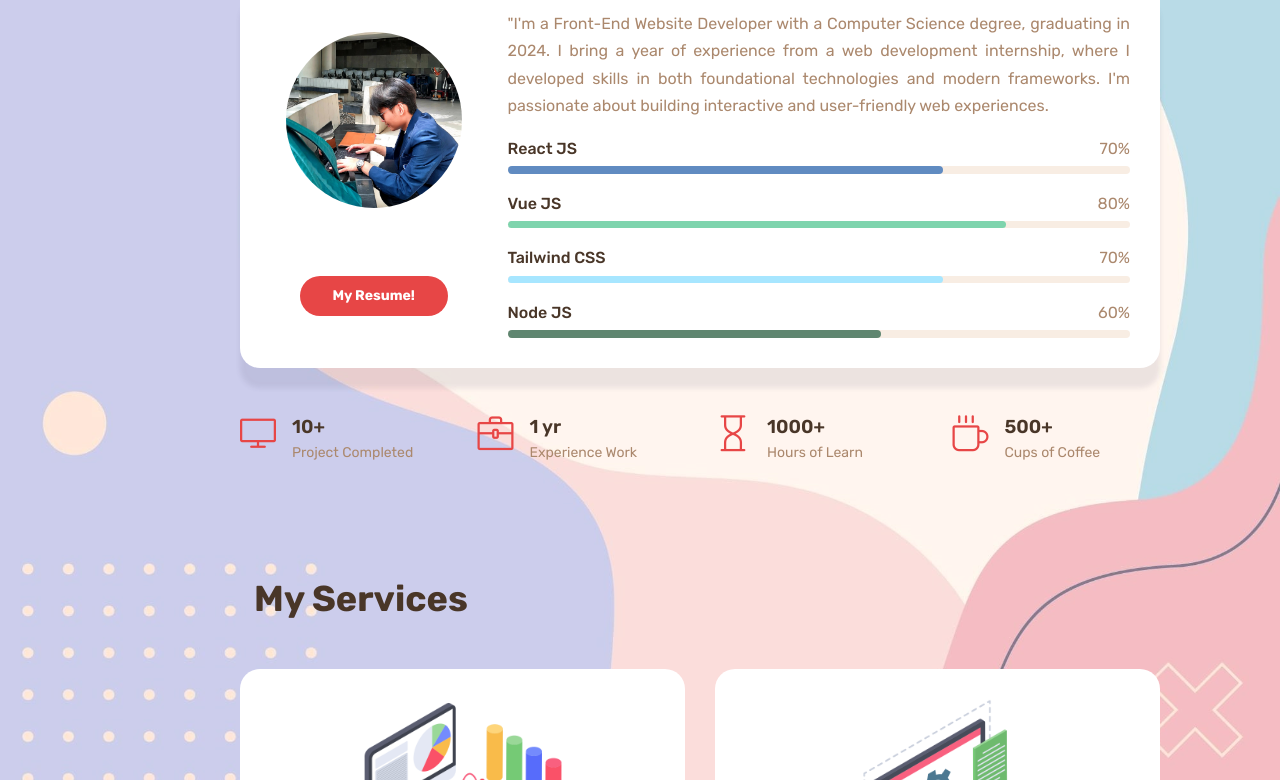
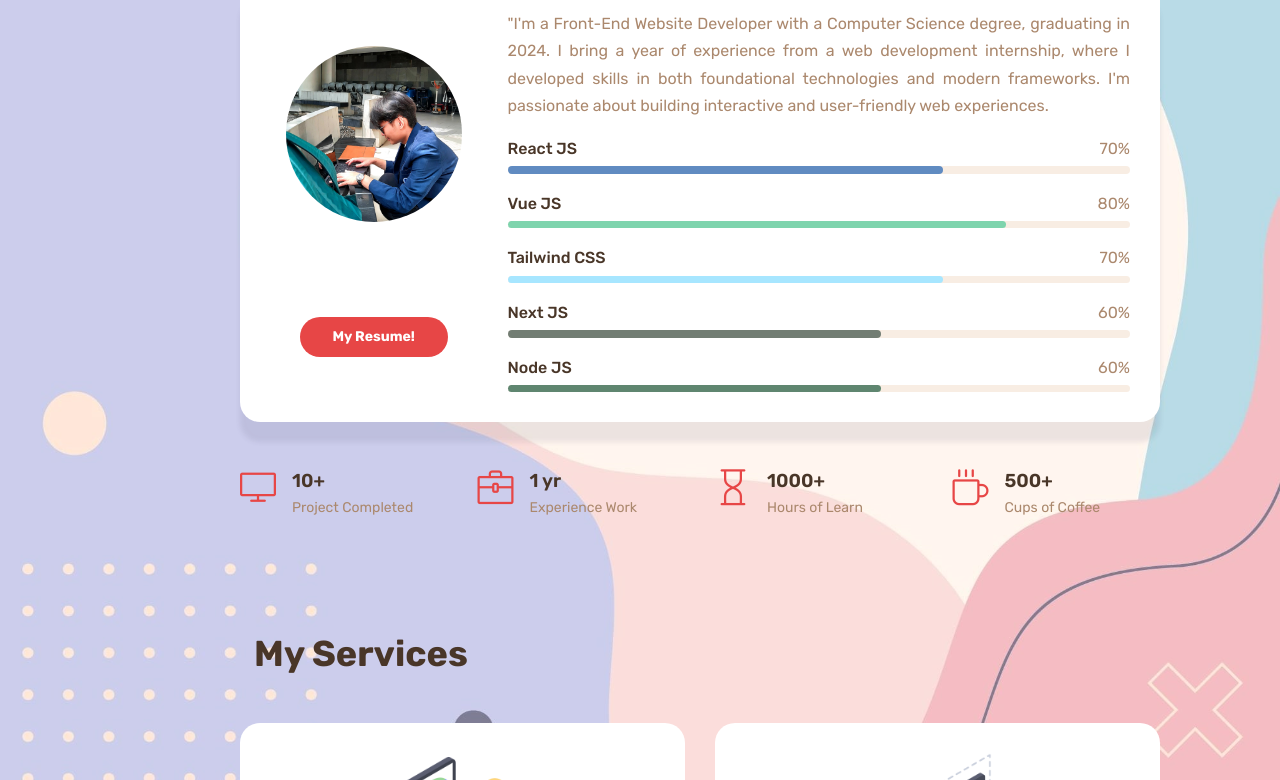
Before and after one commit to YohNikoAdriano/personal-portfolio, a React (Create React App) app: page / in a window 1280 px wide. Shown: the part 991-1771 px from the top of the page. Built offline with nearby package versions, Linux system fonts and the light colour scheme.

Commit message:
add new project

```diff
--- a/src/components/about/About.jsx
+++ b/src/components/about/About.jsx
@@ -53,6 +53,16 @@ const About = () => {
 
           <div className="skills-data">
             <div className="skills-title">
+              <h3 className="skills-name">Next JS</h3>
+              <span className='skills-number'>60%</span>
+            </div>
+            <div className="skills-bar">
+              <span className='skills-percentage next'></span>
+            </div>
+          </div>
+
+          <div className="skills-data">
+            <div className="skills-title">
               <h3 className="skills-name">Node JS</h3>
               <span className='skills-number'>60%</span>
             </div>
--- a/src/components/about/about.css
+++ b/src/components/about/about.css
@@ -90,6 +90,11 @@
     background-color: #A7E6FF;
 }
 
+.next {
+    width: 60%;
+    background-color: #727D73;
+}
+
 .node {
     width: 60%;
     background-color: #5F8670;
--- a/src/components/portfolio/PortfolioData.jsx
+++ b/src/components/portfolio/PortfolioData.jsx
@@ -14,9 +14,9 @@ const PortfolioData = [
   {
     id: 2,
     image: Work2,
-    title: "Convinience Store",
+    title: "Connectify",
     category: 'Website Development',
-    link:"https://nikoadriano-live-weather.vercel.app/"
+    link:"https://nikoadriano-connectify.vercel.app/"
   },
   {
     id: 3,
```
